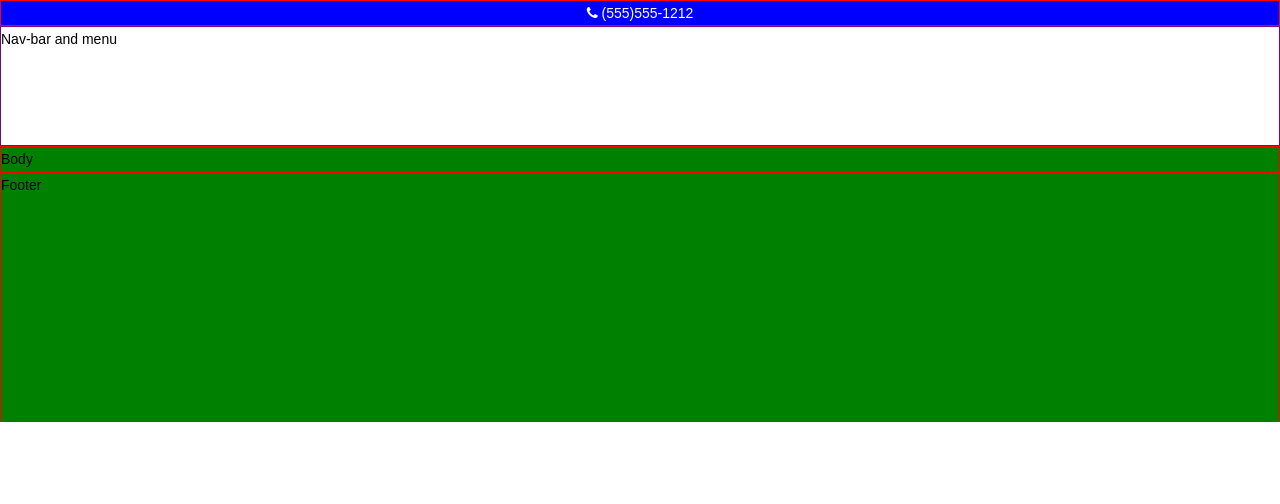
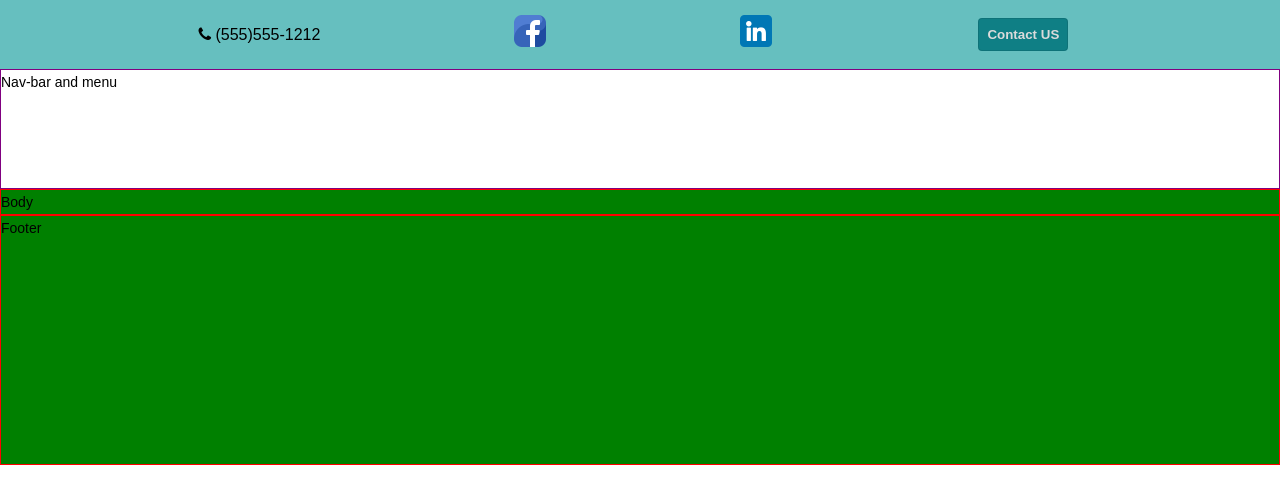
Before and after one commit to garvpatidar04/chuckanutconsulting, a plain HTML site: page index.html in a window 1280 px wide. Drawn offline with Linux system fonts and the light colour scheme.

Commit message:
styled the info bar

```diff
--- a/css/style.css
+++ b/css/style.css
@@ -21,8 +21,17 @@ div {
     height: 250px;
 }
 
+/* css for info bar  */
+
 #info-bar{
-    order: 0;
+    height: 100px;
+    background-color: #66bfbf;
+    display: flex;
+    flex-flow: row wrap;
+    justify-content: space-evenly;
+    align-items: center;
+    padding: .3em;
+    /* order: 0;
     height: 35px;
     color: white;
     border: 1px solid red;
@@ -31,7 +40,31 @@ div {
     display: flex;
     flex-direction: row;
     flex-flow: nowrap;
-    justify-content: center;
+    justify-content: center; */
+}
+
+#fb_01{
+    height: 2em;
+}
+
+#ld_01{
+    height: 2em;
+}
+
+button{
+    color: #dbdbdb;
+    background-color: #0f7f85;
+    font-family: Arial, Helvetica, sans-serif;
+    font-weight: 550;
+    padding: .6em;
+    border-radius: .3em;
+    border: 1px solid #0f7176d8;
+    margin: 1em;
+
+}
+
+button:hover{
+    background-color: #000;
 }
 
 #phone{
--- a/index.html
+++ b/index.html
@@ -29,14 +29,32 @@
 
       <div id="phone">
         <div id="phone-icon">
-          <i class="fa fa-phone phone"></i>
-          (555)555-1212
+          <i class="fa fa-phone phone"></i> (555)555-1212
         </div>
         <div id="phone-number">
 
         </div>
+      </div>
+
+      <!-- added facebook icon without link  -->
+      <div class="facebook">
+        <a href="#"><img src="/images/FacebookIcon.png" alt="facebook-logo" id="fb_01"></a>
+      </div>
+
+      <!-- added linkedin icon without link  -->
+      <div class="linkedin">
+        <a href="#"><img src="/images/linkedinIcon.png" alt="linkedin-logo" id="ld_01"></a>
+      </div>
 
 
+      <!-- adding contact button  -->
+      <div class="contactUS">
+        <!-- you can add your own link to it -->
+        <form action="mailto:codingwithchad@gmail.com">
+          <button id="cs_01">
+            Contact US
+         </button>
+        </form>
       </div>
 
     </div>
```
Also changed, not shown: images/FacebookIcon.png (added), images/PhoneIcon.png (added), images/linkedinIcon.png (added).
